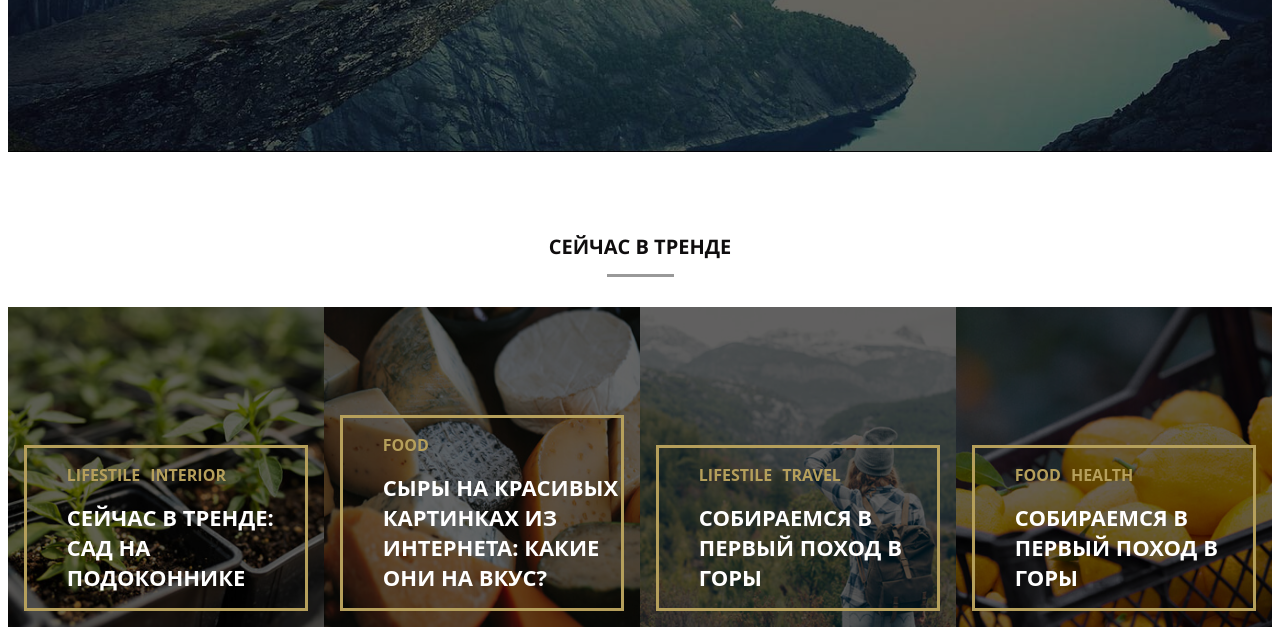
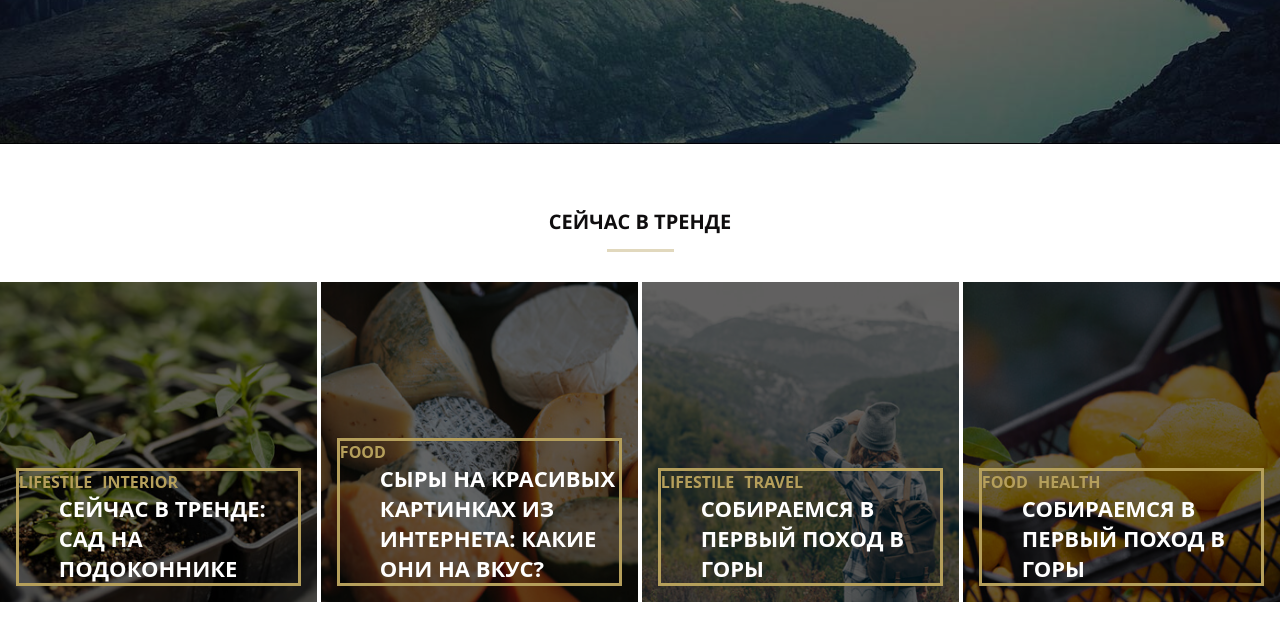
Before and after one commit to satriks/html_css_course, a plain HTML site: page index.html in a window 1280 px wide. Shown: the part 336-971 px from the top of the page. After the commit the page ends 938 px from the top, so only its background shows below. Drawn offline with Linux system fonts and the light colour scheme.

Commit message:
add trends

```diff
--- a/css/style.css
+++ b/css/style.css
@@ -12,6 +12,11 @@
     src: url("../fonts/OpenSans-Bold.woff2") format("woff2");
     font-weight: 700;
     font-style: bold;
+}
+
+*{
+    margin: 0;
+    padding: 0;
 }
 
 .header {
@@ -120,7 +125,7 @@
     content: "";
     width: 67px;
     height: 3px;
-    background-color: #000000;
+    background-color: #b59f5b;
     margin: 14px auto 30px auto;
     opacity: 0.4;
 }
@@ -130,8 +135,8 @@
     position: relative;
     left: 0;
     right: 0;
+    justify-content: space-around;
 
-    justify-content: space-around;
 
 }
 
@@ -144,6 +149,22 @@
 
 
 }
+.trend-card:first-child {
+    flex: 1 1 auto;
+    margin-right: 2px;
+}
+.trend-card:last-child {
+    flex: 1 1 auto;
+    margin-left: 2px;
+}
+
+.trend-card:not(:first-child):not(:last-child) {
+    flex: 1 1 auto;
+    margin: 0 2px;
+}
+
+
+
 .garden {
     background-image: url("../images/trend1.jpg");
     background-size: cover;
@@ -206,4 +227,4 @@
     z-index: 2;
 }
 
-/*TODO   1. края до конца экрана. 2. не забыть про ховер. 3. расстояние между трендами*/
+/*TODO    2. не забыть про ховер. */
```
